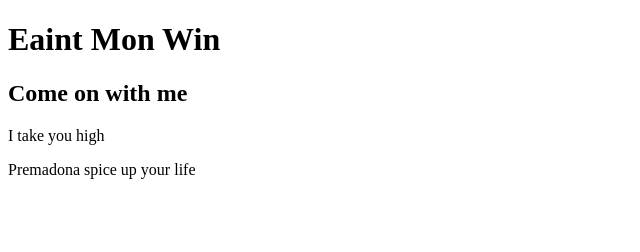
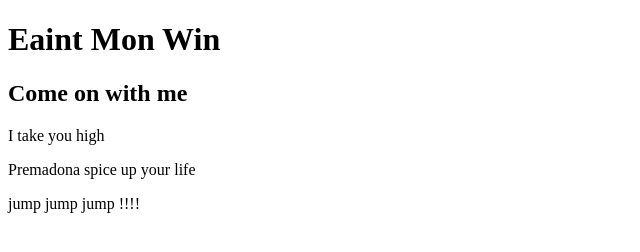
Before and after one commit to matcha-emma/my-website, a plain HTML site: page index.html in a window 1280 px wide. Shown: the whole page, without its empty margins (0-640 px from the left). Drawn offline with Linux system fonts and the light colour scheme.

Commit message:
Update index.html

```diff
--- a/index.html
+++ b/index.html
@@ -13,6 +13,7 @@
 <h2>Come on with me </h2>
 <p>I take you high</p>
 <p>Premadona spice up your life</p>
+<p>jump jump jump !!!!</p>
 
 </body>
 
```
